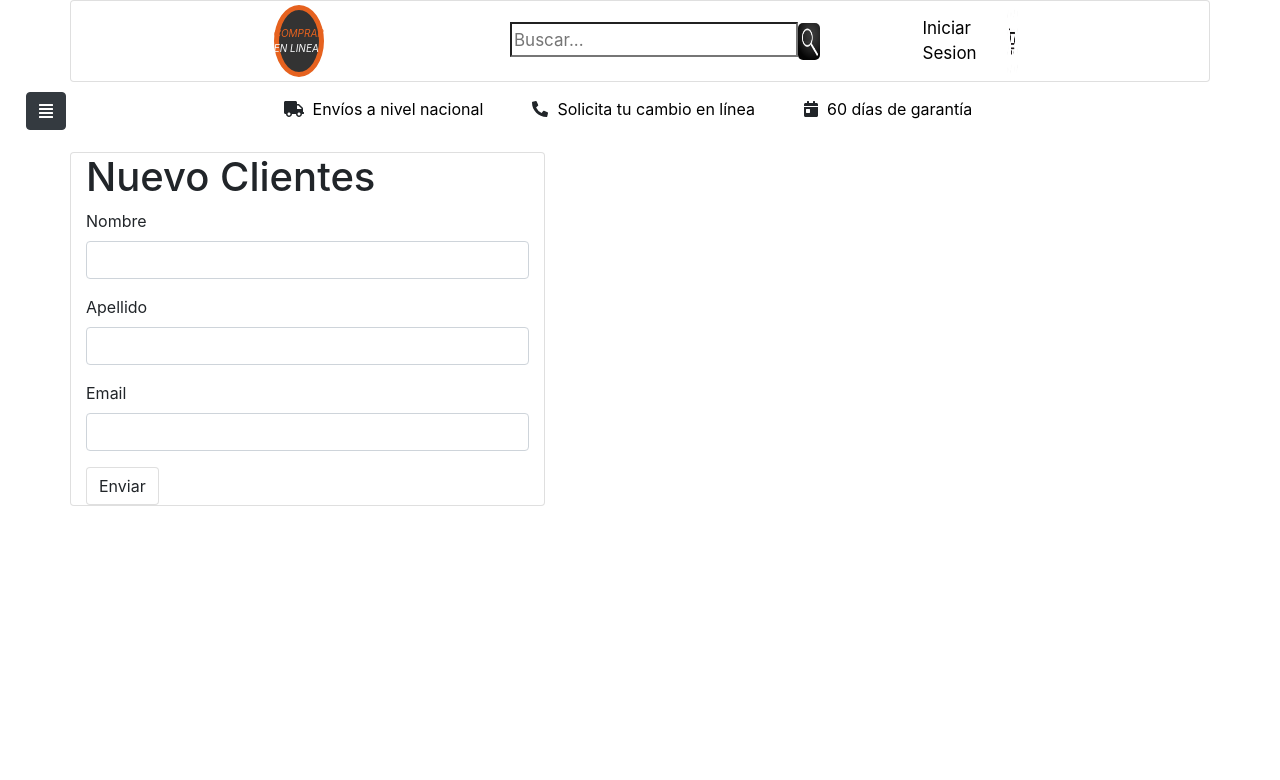
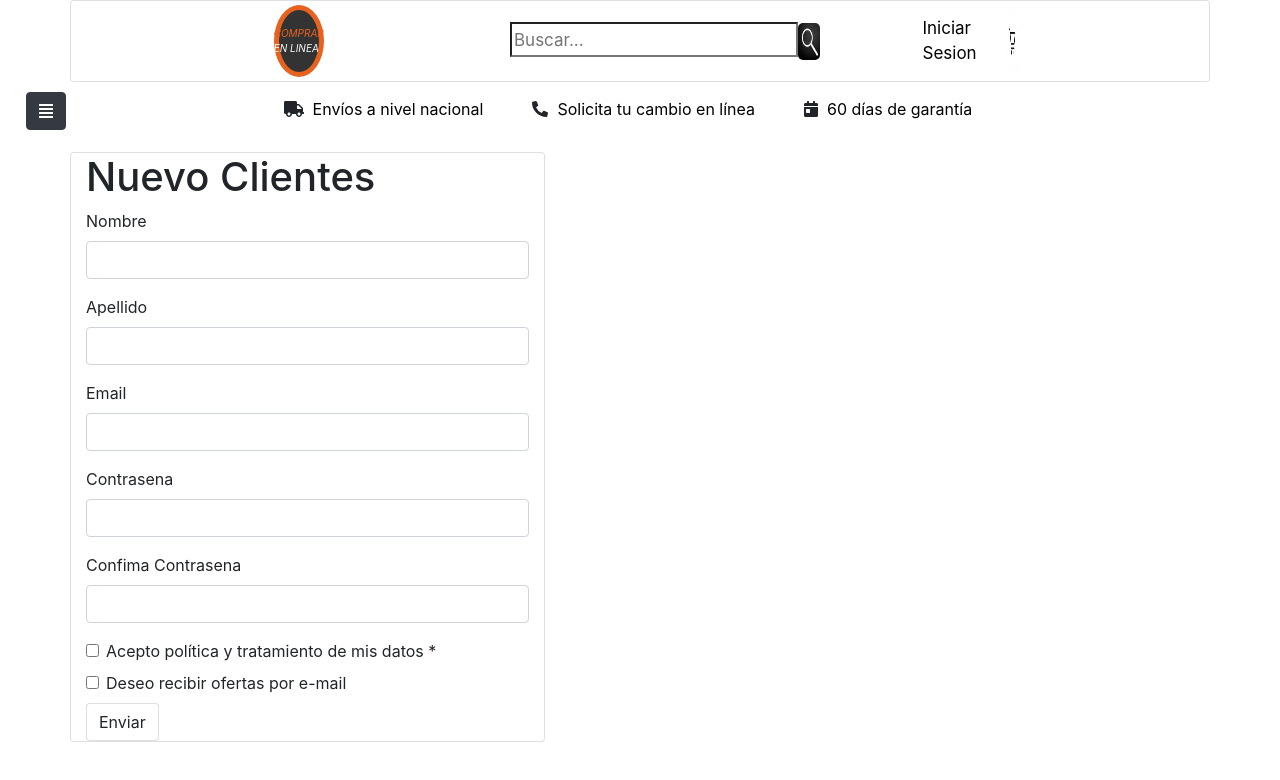
Before and after one commit to torco34/paginalinea, a React (Create React App) app: page / in a window 1280 px wide. Shown: the top 780 px of the page. Built offline with nearby package versions, Linux system fonts and the light colour scheme; a web font is replaced by a local one.

Commit message:
no controlado

```diff
--- a/src/bages/Formulario.jsx
+++ b/src/bages/Formulario.jsx
@@ -2,10 +2,13 @@ import React from "react";
 
 class Formulario extends React.Component {
 	handleChange = (e) => {
-		console.log({ value: e.target.value });
-	};
-	handleClick = (e) => {
-		console.log("hola botocito");
+		// 	console.log({ value: e.target.value });
+		// };
+		// handleClick = (e) => {
+		// 	console.log("hola botocito");
+		this.setState({
+			[e.target.name]: e.target.value,
+		});
 	};
 	render() {
 		return (
@@ -29,7 +32,7 @@ class Formulario extends React.Component {
 									onChange={this.handleChange}
 									className="form-control"
 									type="text"
-									name="firstName"
+									name="firstSurname"
 								/>
 							</div>
 							<div className="form-group">
@@ -37,9 +40,45 @@ class Formulario extends React.Component {
 								<input
 									onChange={this.handleChange}
 									className="form-control"
+									type="email"
+									name="email"
+								/>
+							</div>
+							<div className="form-group">
+								<label htmlFor="">Contrasena</label>
+								<input
+									onChange={this.handleChange}
+									className="form-control"
 									type="text"
-									name="firstName"
+									name="Contrasena"
 								/>
+							</div>
+							<div className="form-group">
+								<label htmlFor="">Confima Contrasena</label>
+								<input
+									onChange={this.handleChange}
+									className="form-control"
+									type="text"
+									name="confimaContrasena"
+								/>
+							</div>
+							<div className="form-check mt-3">
+								<input
+									className="form-check-input"
+									type="checkbox"
+									name="política"
+								/>
+								<label>
+									Acepto política y tratamiento de mis datos *
+								</label>
+							</div>
+							<div className="form-check">
+								<input
+									className="form-check-input"
+									type="checkbox"
+									name="recibir"
+								/>
+								<label>Deseo recibir ofertas por e-mail</label>
 							</div>
 							<button
 								type="button"
```
